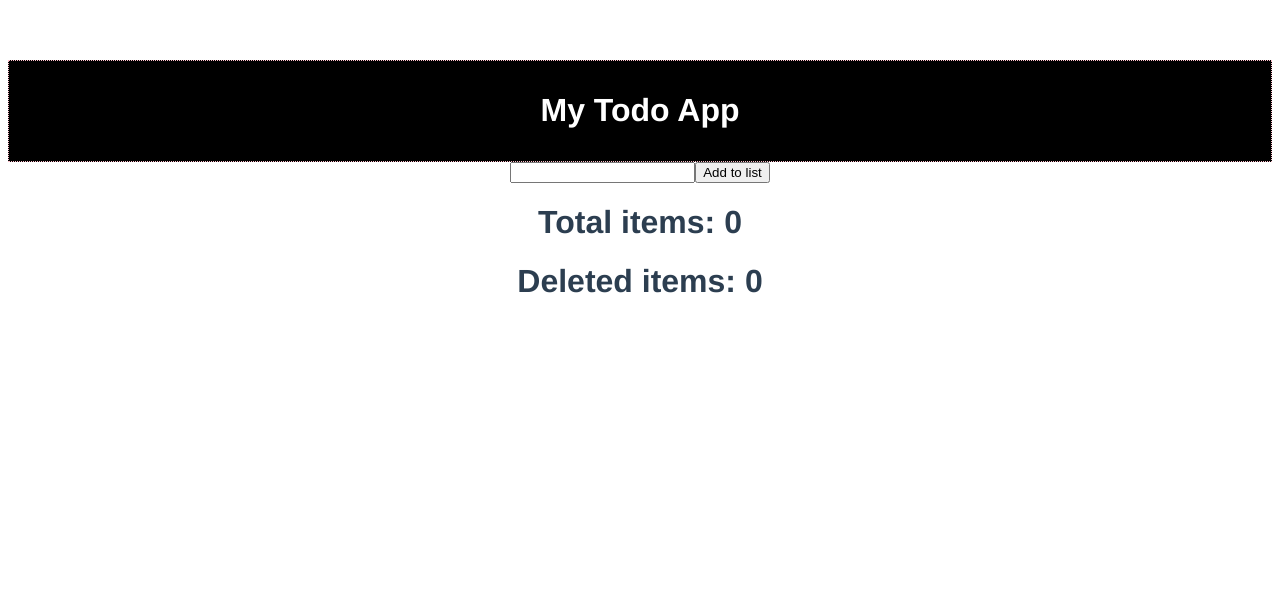
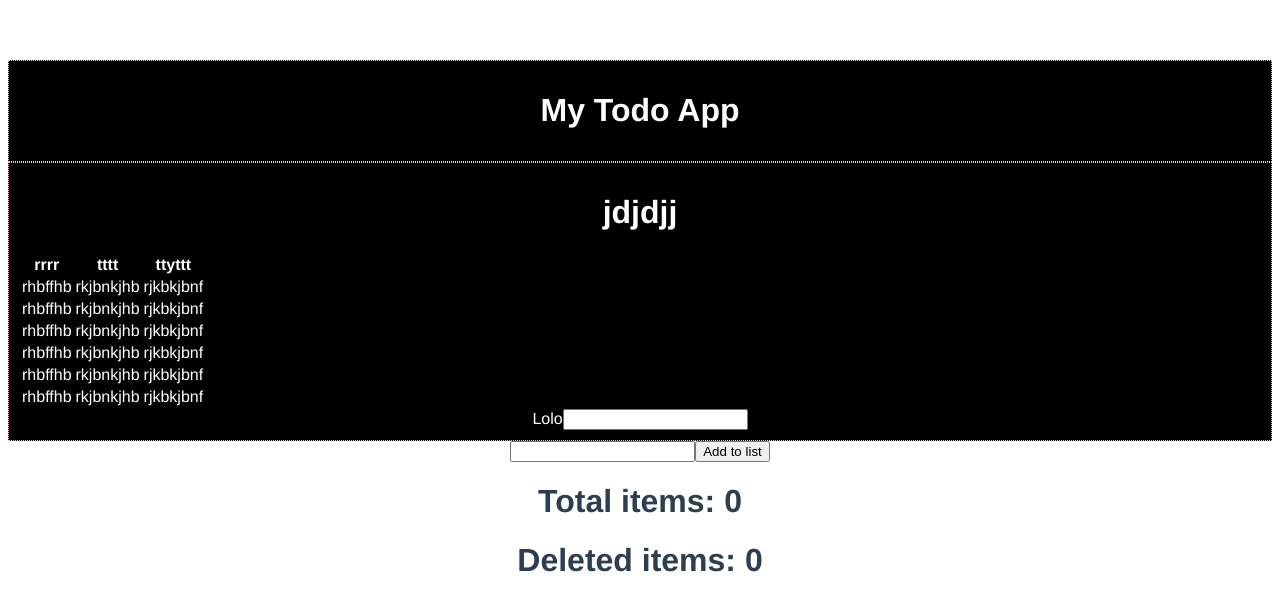
Before and after one commit to ogbeniore/acadeny-vue, a Vue app: page / in a window 1280 px wide. Shown: the top 610 px of the page. Built offline with nearby package versions, Linux system fonts and the light colour scheme.

Commit message:
add components basics

```diff
--- a/package.json
+++ b/package.json
@@ -29,7 +29,9 @@
       "plugin:vue/essential",
       "eslint:recommended"
     ],
-    "rules": {},
+    "rules": {
+      "no-console": 0
+    },
     "parserOptions": {
       "parser": "babel-eslint"
     }
--- a/src/App.vue
+++ b/src/App.vue
@@ -1,6 +1,96 @@
 <template>
   <div id="app">
     <my-header :pageName="name">
+      <table>
+        <thead>
+          <tr>
+            <th>rrrr</th>
+            <th>tttt</th>
+            <th>ttyttt</th>
+          </tr>
+        </thead>
+        <tbody>
+          <tr>
+            <td>rhbffhb</td>
+            <td>rkjbnkjhb</td>
+            <td>rjkbkjbnf</td>
+          </tr>
+          <tr>
+            <td>rhbffhb</td>
+            <td>rkjbnkjhb</td>
+            <td>rjkbkjbnf</td>
+          </tr>
+          <tr>
+            <td>rhbffhb</td>
+            <td>rkjbnkjhb</td>
+            <td>rjkbkjbnf</td>
+          </tr>
+          <tr>
+            <td>rhbffhb</td>
+            <td>rkjbnkjhb</td>
+            <td>rjkbkjbnf</td>
+          </tr>
+          <tr>
+            <td>rhbffhb</td>
+            <td>rkjbnkjhb</td>
+            <td>rjkbkjbnf</td>
+          </tr>
+          <tr>
+            <td>rhbffhb</td>
+            <td>rkjbnkjhb</td>
+            <td>rjkbkjbnf</td>
+          </tr>
+        </tbody>
+      </table>
+    </my-header>
+    <my-header pageName="jdjdjj">
+      <template v-slot:ore>
+        <label for="lol">Lolo</label>
+        <input type="text" name="" id="">
+      </template>
+      <template v-slot:bottom>
+        <table>
+          <thead>
+            <tr>
+              <th>rrrr</th>
+              <th>tttt</th>
+              <th>ttyttt</th>
+            </tr>
+          </thead>
+          <tbody>
+            <tr>
+              <td>rhbffhb</td>
+              <td>rkjbnkjhb</td>
+              <td>rjkbkjbnf</td>
+            </tr>
+            <tr>
+              <td>rhbffhb</td>
+              <td>rkjbnkjhb</td>
+              <td>rjkbkjbnf</td>
+            </tr>
+            <tr>
+              <td>rhbffhb</td>
+              <td>rkjbnkjhb</td>
+              <td>rjkbkjbnf</td>
+            </tr>
+            <tr>
+              <td>rhbffhb</td>
+              <td>rkjbnkjhb</td>
+              <td>rjkbkjbnf</td>
+            </tr>
+            <tr>
+              <td>rhbffhb</td>
+              <td>rkjbnkjhb</td>
+              <td>rjkbkjbnf</td>
+            </tr>
+            <tr>
+              <td>rhbffhb</td>
+              <td>rkjbnkjhb</td>
+              <td>rjkbkjbnf</td>
+            </tr>
+          </tbody>
+        </table>
+      </template>
     </my-header>
     <todo-list />
   </div>
--- a/src/components/Header.vue
+++ b/src/components/Header.vue
@@ -2,6 +2,8 @@
   <header>
     <h1>{{ pageName }}</h1>
     <h2>{{ pageSubtitle }}</h2>
+    <slot name="bottom"></slot>
+    <slot name="ore"></slot>
   </header>
 </template>
 
```
Also changed, not shown: src/components/TodoListItem.vue (+34 -2 lines).
